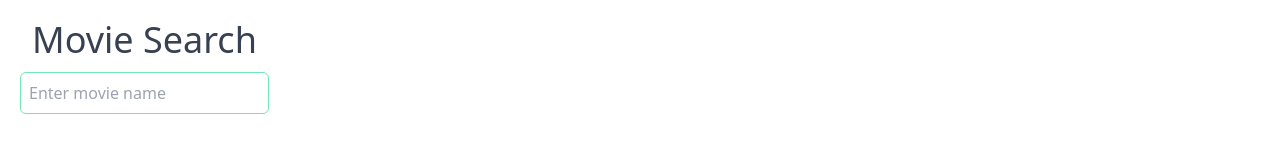
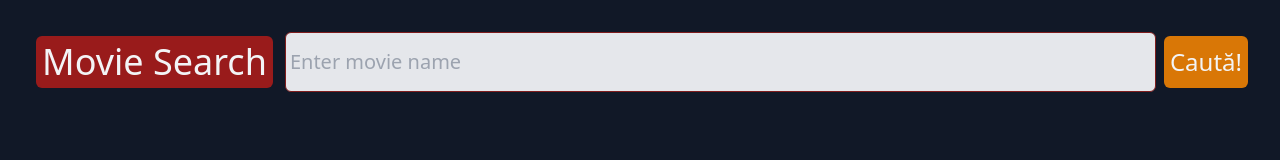
Before and after one commit to Olya3ch/MovieSearch, a website: page index.html in a window 1280 px wide. Drawn offline with nearby package versions, Linux system fonts and the light colour scheme.

Commit message:
css improvements

```diff
--- a/index.html
+++ b/index.html
@@ -11,17 +11,36 @@
 
     <title>Movie Search</title>
   </head>
-  <body class="m-5">
-    <h1 class="text-4xl text-gray-700 m-3">Movie Search</h1>
+  <body class="m-8 bg-gray-900">
+    <div class="flex space-x-2">
+      <h1 class="p-1.5 text-4xl text-gray-100 m-1 rounded-md w-max bg-red-800">
+        Movie Search
+      </h1>
       <input
-      class="p-2 border border-green-300 rounded-md"
+        class="
+          flex-grow
+          p-1
+          border border-red-900
+          rounded-md
+          bg-gray-200
+          text-xl
+        "
         type="text"
         id="movieName"
         name="movieName"
         placeholder="Enter movie name"
       />
+      <button
+        class="p-1.5 text-2xl text-gray-100 m-1 rounded-md w-max bg-yellow-600"
+      >
+        Caută!
+      </button>
+    </div>
 
-    <div id="movie_grid" class="grid grid-cols-4 m-2"></div>
+    <div
+      id="movie_grid"
+      class="grid grid-cols-5 place-items-stretch gap-5 space-y-4 m-4"
+    ></div>
 
     <script>
       let inputEl = document.querySelectorAll("input");
@@ -42,7 +61,6 @@
 
             document.getElementById("movie_grid").innerHTML =
               movieGrid.join("");
-            console.log(movieGrid.join(""));
           });
       }
     </script>
```
Lines whose indentation alone changed are shown as unchanged.
